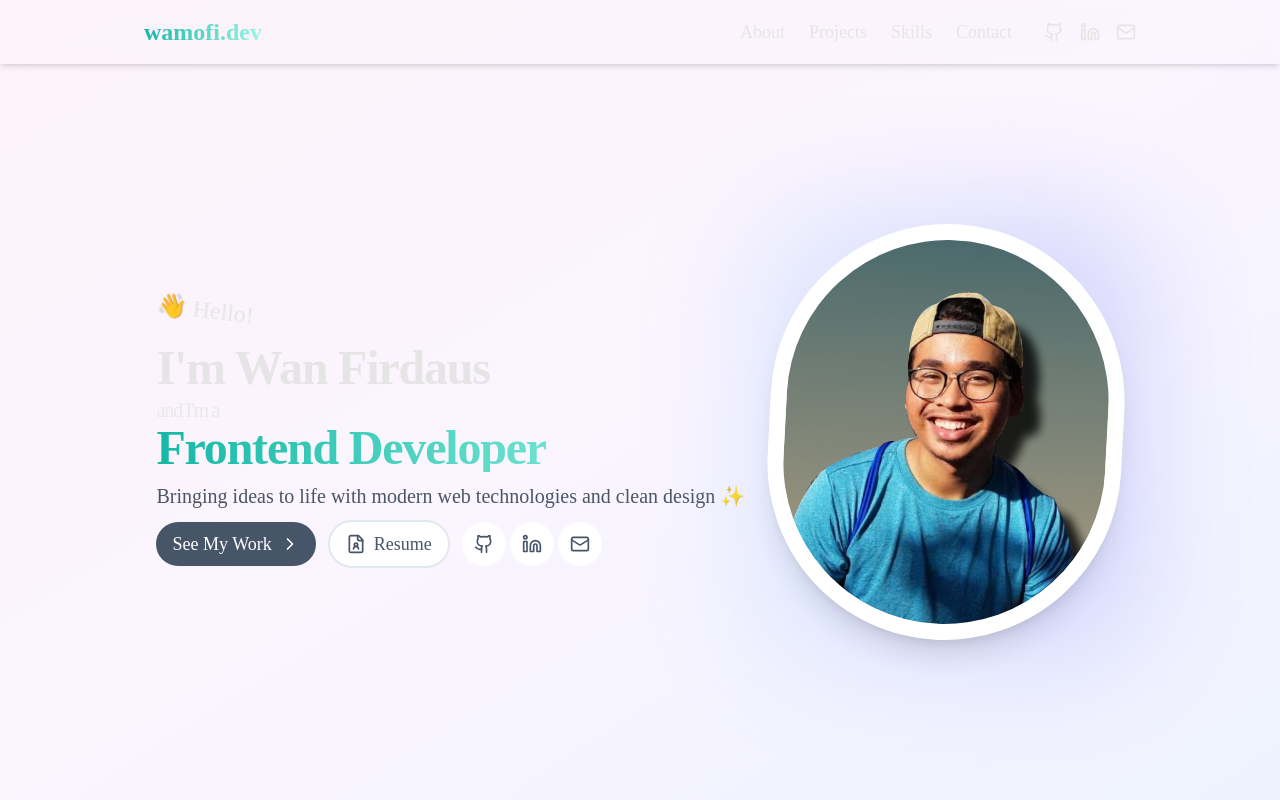
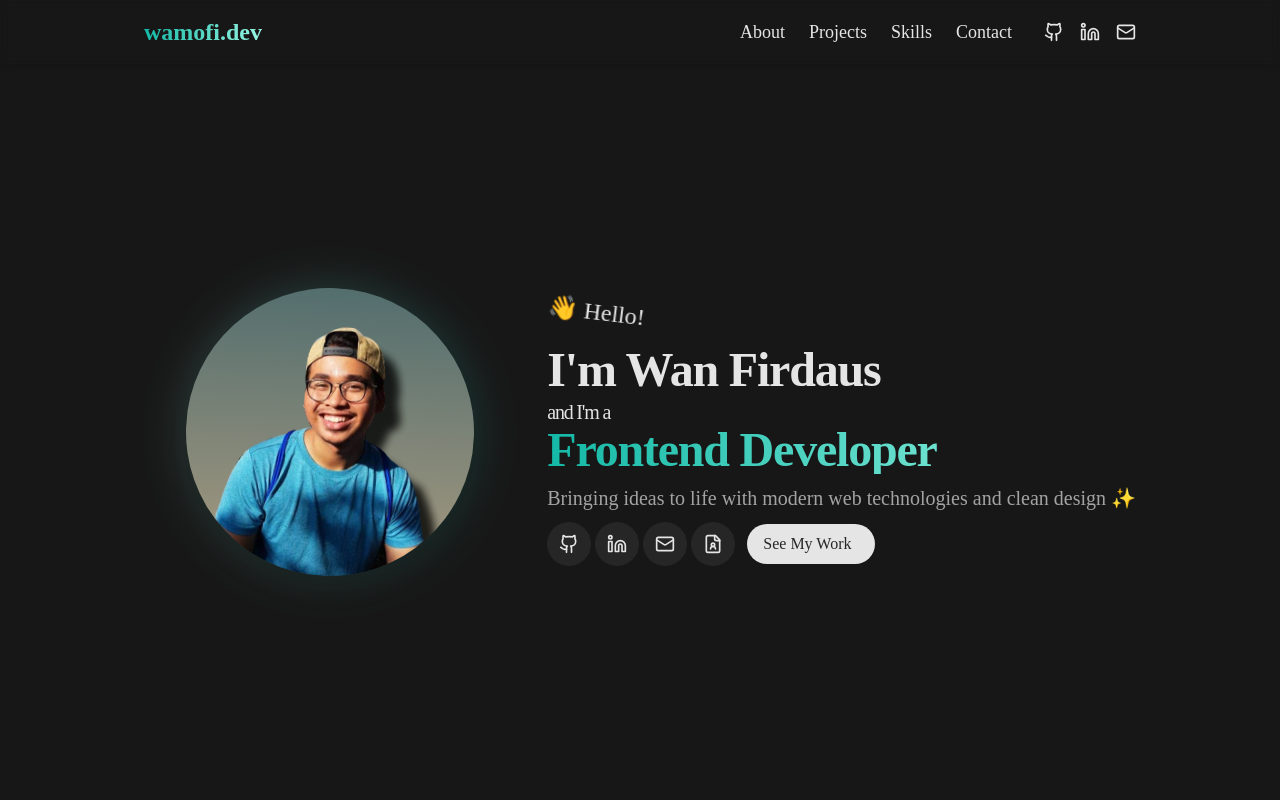
Before and after one commit to wamofi97/wamofi-portfolio, a React (Vite) app: page / in a window 1280 px wide. Shown: the top 800 px of the page. Built offline with nearby package versions, Linux system fonts and the light colour scheme; a web font is replaced by a local one.

Commit message:
swap image position and shape

```diff
--- a/src/components/Hero.jsx
+++ b/src/components/Hero.jsx
@@ -1,93 +1,113 @@
 // import profile1 from '../assets/profile.webp';
 // import profile2 from '../assets/frame2.png';
-import profile3 from '../assets/frame3.png';
+// import profile3 from '../assets/frame3.png';
 import profile4 from '../assets/frame4.png';
-import resume from '../assets/resume.pdf';
+import resume from '/resume.pdf';
 import { useState } from 'react';
-import { Github, Linkedin, Mail, FileUser, House, BrainCircuit, MessageCircleHeart, ChevronRight } from 'lucide-react';
+import { Github, Linkedin, Mail, FileUser, BrainCircuit, ChevronRight } from 'lucide-react';
 import { IoMdFootball } from "react-icons/io";
 import { MdFoodBank } from "react-icons/md";
 
 export default function Hero() {
-  const [randomProfile, setRandomProfile] = useState(1);
+  // const [randomProfile, setRandomProfile] = useState(1);
   const [show, setShow] = useState(false);
-  const profiles = [profile4, profile3 ];
+  // const profiles = [profile4, profile3 ];
   const handleMouseOver = () => {
-    setRandomProfile(0);
+    // setRandomProfile(0);
     setShow(true);
   }
   const handleMouseOut = () => {
-    setRandomProfile(1);
+    // setRandomProfile(1);
     setShow(false);
   }
   return (
-    <section className=" min-h-screen flex items-center justify-center pt-16 bg-gradient-to-br from-pink-50 via-purple-50 to-indigo-50">
-      <div className="max-w-6xl mx-auto px-4 py-20 flex flex-wrap sm:flex-nowrap gap-x-6 gap-y-12 items-center">
+    <section className=" min-h-screen flex items-center justify-center pt-16">
+      <div className="max-w-5xl w-full px-4 py-20 flex flex-wrap sm:flex-nowrap gap-8 items-center">
+        <div className="relative group mx-auto">
+          <div className="absolute inset-0 bg-gradient-to-r from-teal-200 to-teal-400 rounded-full blur-xl opacity-20 group-hover:opacity-40 transition-opacity"></div>
+          <div onMouseOver={handleMouseOver} onMouseOut={handleMouseOut} className="relative rounded-full shadow-xl rotate-3 hover:rotate-0 transition-transform duration-300">
+
+            {/* <div className={`${!show && 'sm:scale-0'} flex gap-2 justify-center transition-transform duration-300 scale-100 absolute top-4 left-1/2 -translate-x-1/2 text-center text-white text-sm font-body rounded-full bg-slate-600/90 py-1 px-2 w-52`} >BASED IN MALAYSIA</div> */}
+
+            {/* <div className={`${!show && 'sm:scale-0'} scale-100 flex gap-0.5 w-full left-0 justify-center flex-wrap absolute sm:top-3/4 top-2/3 transition-transform duration-300`}>
+                <div className="flex gap-1 text-center text-white text-sm font-body rounded-full bg-slate-600/80 py-1 px-2" > <BrainCircuit className='w-5 h-5'/>Self Learner
+                </div>
+                <div className="flex gap-1 text-center text-white text-sm font-body rounded-full bg-slate-600/80 py-1 px-2" > <IoMdFootball className='w-5 h-5' />Love Football
+                </div>
+                <div className="flex gap-1 text-center text-white text-sm font-body rounded-full bg-slate-600/80 py-1 px-2" ><MdFoodBank className='w-5 h-5'/>Food Enjoyer</div>
+            </div> */}
+            <img
+              // src={profiles[randomProfile]}
+              src={profile4}
+              alt="Profile"
+              className="h-72 w-72 object-cover rounded-full transition-all duration-300"
+            />
+          </div>
+        </div>
+
         <div className="space-y-2 text-center sm:text-left">
           <div className="space-y-4 text-center sm:text-left">
             <span className="text-2xl animate-wave">👋 <span className=" inline-block">Hello!</span></span>
             <h1 className="sm:text-5xl text-4xl font-body font-bold tracking-tight ">
               I'm Wan Firdaus
-              <span className='text-xl font-extralight opacity-80 block mt-1'>and I'm a</span>
+              <span className='text-xl font-extralight block mt-1'>and I'm a</span>
               <span className="block gradient-text">Frontend Developer</span>
             </h1>
           </div>
-          {/* <p className='text-white font-body rounded-full bg-slate-600 px-4 py-2 w-fit  mx-auto'> BASED IN MALAYSIA</p> */}
-          <p className="text-xl text-gray-600 leading-relaxed ">
+          <p className="text-xl text-neutral-400 leading-relaxed ">
             Bringing ideas to life with modern web technologies and clean design ✨
           </p>
 
           <div className="flex flex-wrap sm:justify-start justify-center items-center gap-3">
+
+            <div className="flex items-center justify-center sm:justify-start gap-1">
+              <a href="https://github.com/wamofi97" target='_blank'  className="relative group bg-neutral-800  p-3 rounded-full transition-all duration-300 hover:-translate-y-1">
+                <Github className="w-5 h-5" />
+                <span className="absolute left-1/2 -translate-x-1/2 -top-8 scale-0 group-hover:scale-100 transition-transform duration-300 bg-gray-800 text-white text-sm px-2 py-1 rounded-md shadow-md">
+                  Github
+                </span>
+              </a>
+              <a href="https://linkedin.com/in/wanfirdausfauzi" target='_blank'  className="relative group bg-neutral-800  p-3 rounded-full transition-all duration-300 hover:-translate-y-1">
+                <Linkedin className="w-5 h-5" />
+                <span className="absolute left-1/2 -translate-x-1/2 -top-8 scale-0 group-hover:scale-100 transition-transform duration-300 bg-gray-800 text-white text-sm px-2 py-1 rounded-md shadow-md">
+                  Linkedin
+                </span>
+              </a>
+              <a href="mailto:wamofi97@gmail.com" target='_blank'  className="relative group bg-neutral-800  p-3 rounded-full transition-all duration-300 hover:-translate-y-1">
+                <Mail className="w-5 h-5" />
+                <span className="absolute left-1/2 -translate-x-1/2 -top-8 scale-0 group-hover:scale-100 transition-transform duration-300 bg-gray-800 text-white text-sm px-2 py-1 rounded-md shadow-md">
+                  Email
+                </span>
+              </a>
+              <a href={resume} target='_blank'  className="relative group bg-neutral-800  p-3 rounded-full transition-all duration-300 hover:-translate-y-1">
+                <FileUser className="w-5 h-5" />
+                <span className="absolute left-1/2 -translate-x-1/2 -top-8 scale-0 group-hover:scale-100 transition-transform duration-300 bg-gray-800 text-white text-sm px-2 py-1 rounded-md shadow-md">
+                  Resume
+                </span>
+              </a>
+            </div>
             <a
               href="#projects"
-              className="group relative inline-flex items-center gap-2 bg-slate-600 text-white px-4 py-2 rounded-full text-lg font-medium hover:bg-slate-700 transition-all duration-300 hover:shadow-lg hover:-translate-y-1"
+              className="group relative inline-flex items-center gap-2 text-neutral-800 bg-neutral-200 hover:bg-neutral-100 px-4 py-2 rounded-full font-medium transition-all duration-300"
             >
               See My Work
-              <ChevronRight className='w-5 h-5'/>
+              <span
+                className="w-0 overflow-hidden group-hover:w-5 transition-[width] duration-300 ease-in-out"
+              >
+                <ChevronRight
+                  className="w-5 h-5 opacity-0 group-hover:opacity-100 transition-opacity duration-300"
+                />
+              </span>
             </a>
-            <a
-              href={resume}
-              download
-              className="inline-flex items-center gap-2 bg-white text-slate-600 px-4 py-2 rounded-full text-lg font-medium border-2 border-slate-200 hover:border-slate-600 hover:shadow-lg transition-all duration-300 hover:-translate-y-1"
-            >
-              <FileUser className="w-5 h-5" />
-              Resume
-            </a>
-            <div className="flex items-center justify-center sm:justify-start gap-1">
-              <a href="https://github.com/wamofi97"  target='_blank'className="bg-white text-slate-600 p-3 rounded-full text-lg font-medium hover:border-slate-600 hover:shadow-lg transition-all duration-300 hover:-translate-y-1">
-                <Github className="w-5 h-5" />
-              </a>
-              <a href="https://linkedin.com/in/wanfirdausfauzi" target='_blank' className=" bg-white text-slate-600 p-3 rounded-full text-lg font-medium  hover:border-slate-600 hover:shadow-lg transition-all duration-300 hover:-translate-y-1">
-                <Linkedin className="w-5 h-5" />
-              </a>
-              <a href="mailto:wamofi97@gmail.com" target='_blank' className="bg-white text-slate-600 p-3 rounded-full text-lg font-medium hover:border-slate-600 hover:shadow-lg transition-all duration-300 hover:-translate-y-1">
-                <Mail className="w-5 h-5" />
-              </a>
-            </div>
+
+
+
+
           </div>
 
         </div>
 
-        <div className="relative group h-full min-w-60 mx-auto">
-          <div className="absolute inset-0 bg-gradient-to-r from-blue-300 to-indigo-500 rounded-[3rem] blur-3xl opacity-30 group-hover:opacity-70 transition-opacity"></div>
-          <div onMouseOver={handleMouseOver} onMouseOut={handleMouseOut} className="relative bg-white p-4 rounded-full shadow-xl rotate-3 hover:rotate-0 transition-transform duration-300">
 
-            <div className={`${!show && 'sm:scale-0'} flex gap-2 justify-center transition-transform duration-300 scale-100 absolute top-4 left-1/2 -translate-x-1/2 text-center text-white text-sm font-body rounded-full bg-slate-600/90 py-1 px-2 w-52`} >BASED IN MALAYSIA</div>
-
-            <div className={`${!show && 'sm:scale-0'} scale-100 flex gap-0.5 w-full left-0 justify-center flex-wrap absolute sm:top-3/4 top-2/3 transition-transform duration-300`}>
-                <div className="flex gap-1 text-center text-white text-sm font-body rounded-full bg-slate-600/80 py-1 px-2" > <BrainCircuit className='w-5 h-5'/>Self Learner
-                </div>
-                <div className="flex gap-1 text-center text-white text-sm font-body rounded-full bg-slate-600/80 py-1 px-2" > <IoMdFootball className='w-5 h-5' />Love Football
-                </div>
-                <div className="flex gap-1 text-center text-white text-sm font-body rounded-full bg-slate-600/80 py-1 px-2" ><MdFoodBank className='w-5 h-5'/>Food Enjoyer</div>
-                </div>
-                <img
-                  src={profiles[randomProfile]}
-                  alt="Profile"
-                  className="sm:h-96 h-72 object-cover rounded-full transition-all duration-300"
-                />
-          </div>
-        </div>
       </div>
     </section>
   );
```
